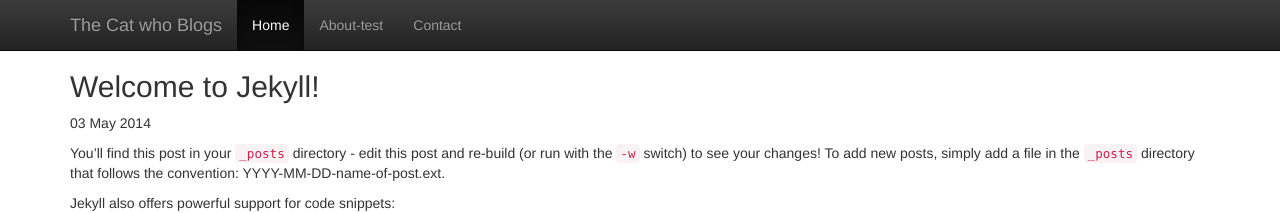
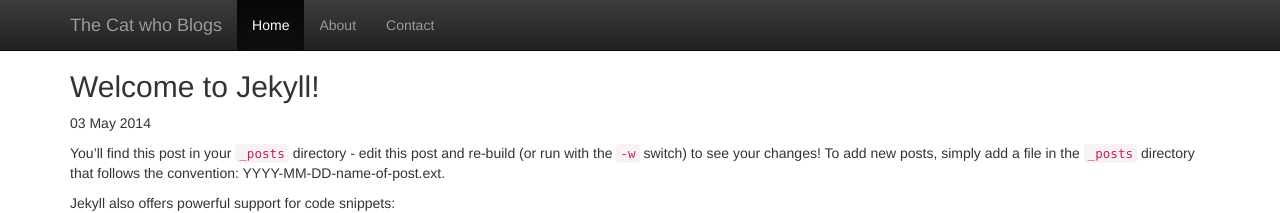
Before and after one commit to meowmixer/meowmixer.github.io, a Jekyll site: the page built from _posts/2014-05-03-welcome-to-jekyll.markdown, in a window 1280 px wide. Shown: the top 213 px of the page. Built offline with Jekyll 4.4.1, drawn with Linux system fonts in a browser that asks for light colours; nearby versions of some CDN libraries; Markdown is read by kramdown in place of the engine named in the settings.

Commit message:
remove test text

```diff
--- a/_layouts/default.html
+++ b/_layouts/default.html
@@ -42,7 +42,7 @@
               <div class="collapse navbar-collapse">
                 <ul class="nav navbar-nav">
                   <li class="active"><a href="/">Home</a></li>
-                  <li><a href="#about">About-test</a></li>
+                  <li><a href="#about">About</a></li>
                   <li><a href="#contact">Contact</a></li>
                 </ul>
               </div><!--/.nav-collapse -->
```
